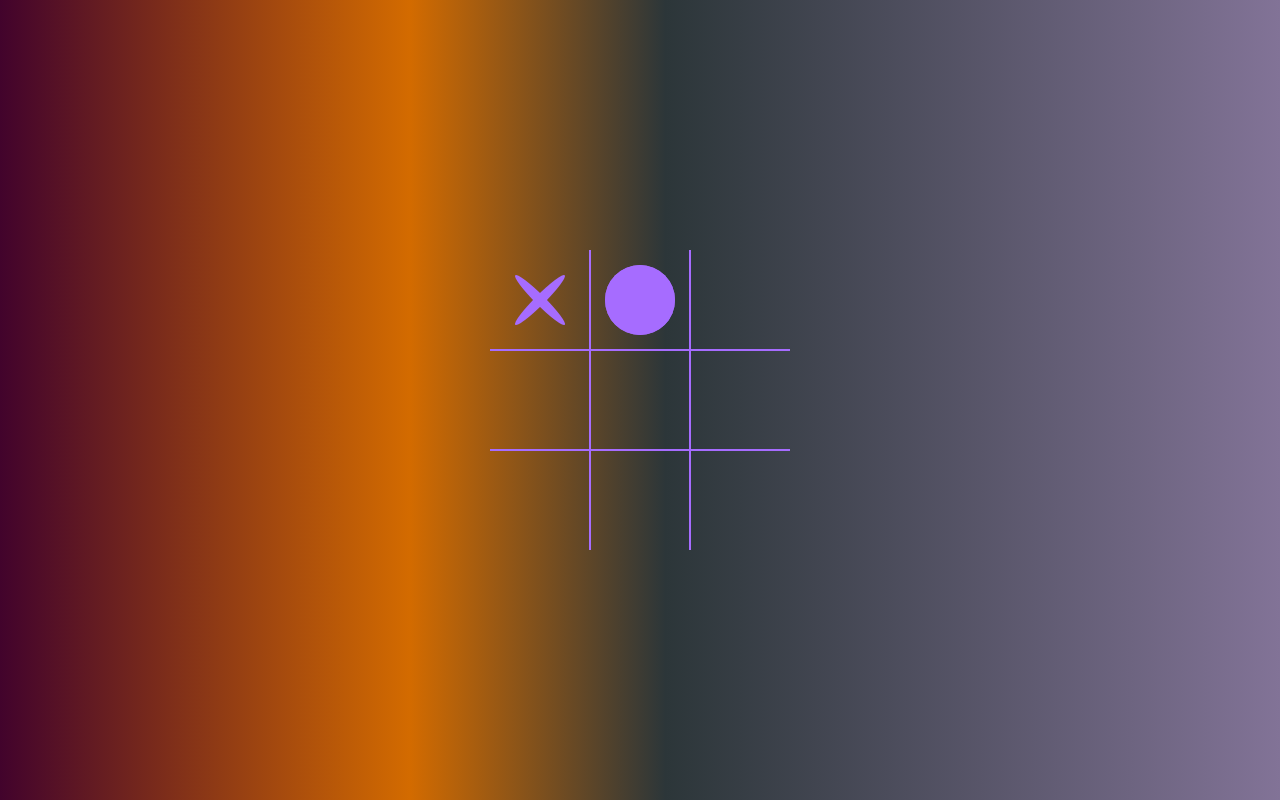
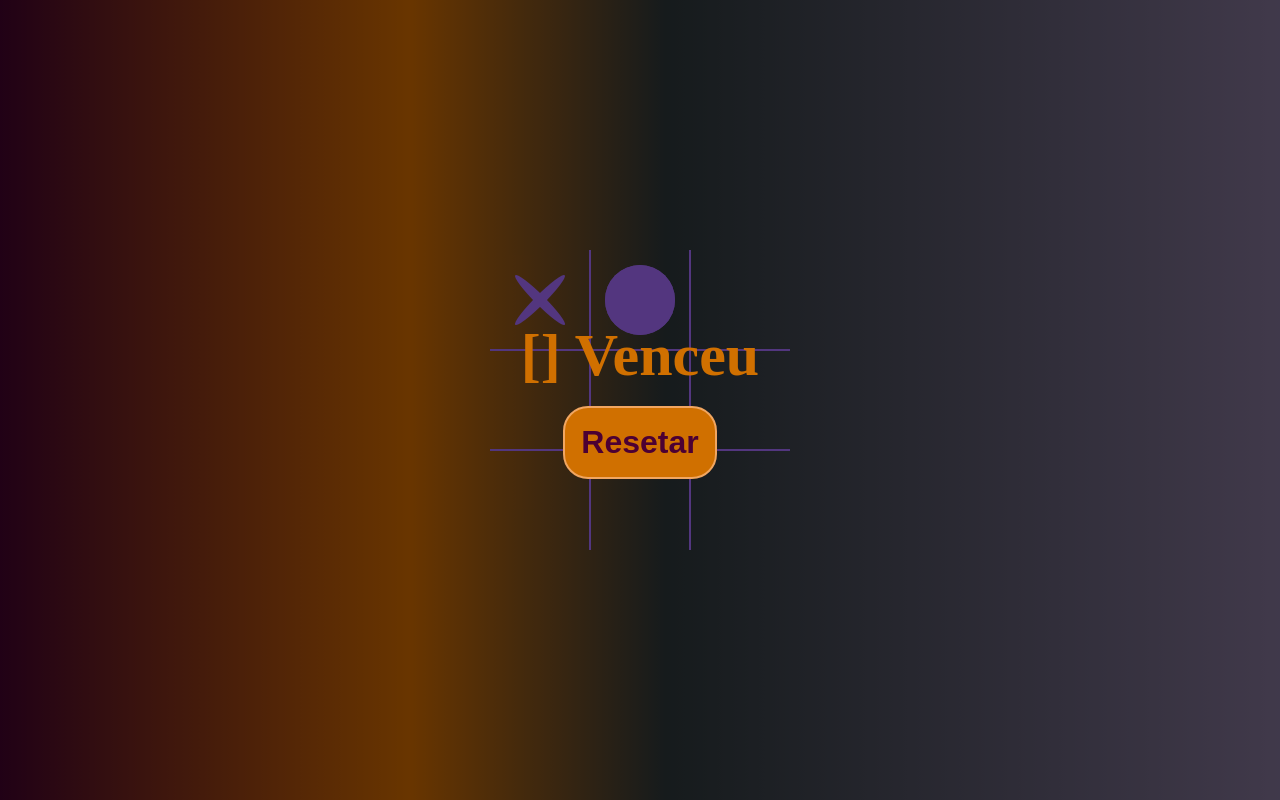
Before and after one commit to Matheus-Cegatti/jogo-da-velha, a plain HTML site: page index.html in a window 1280 px wide. Drawn offline with Linux system fonts and the light colour scheme.

Commit message:
configurando msg de vitoria

```diff
--- a/style.css
+++ b/style.css
@@ -103,5 +103,38 @@ body{
     cursor: no-drop;
 }
 .mensagem-final{
-    display: none;
+    display: flex;
+    position: fixed;
+    top: 0;
+    bottom: 0;
+    left: 0;
+    right: 0;
+    justify-content: center;
+    align-items: center ;
+    background-color: rgba(0, 0, 0, 0.5);
+    flex-direction: column;
+    /* opacity: 0.7; */
 }
+
+.reset {
+    font-size: 2rem;
+    padding: 1rem;
+    background-color: #D07000;
+    border-radius: 25px;
+    font-weight: 700;
+    border: 2.5px solid #F1A661;
+    cursor: pointer;
+    margin-top: 1rem;
+    color: #4C0033;
+}
+
+.reset:hover {
+    background-color: #FFB200;
+    color: #4C3A51;
+}
+
+.msg-vitoria{
+    color: #D07000;
+    font-size: 3.75rem;
+    font-weight: 700;
+}
```
